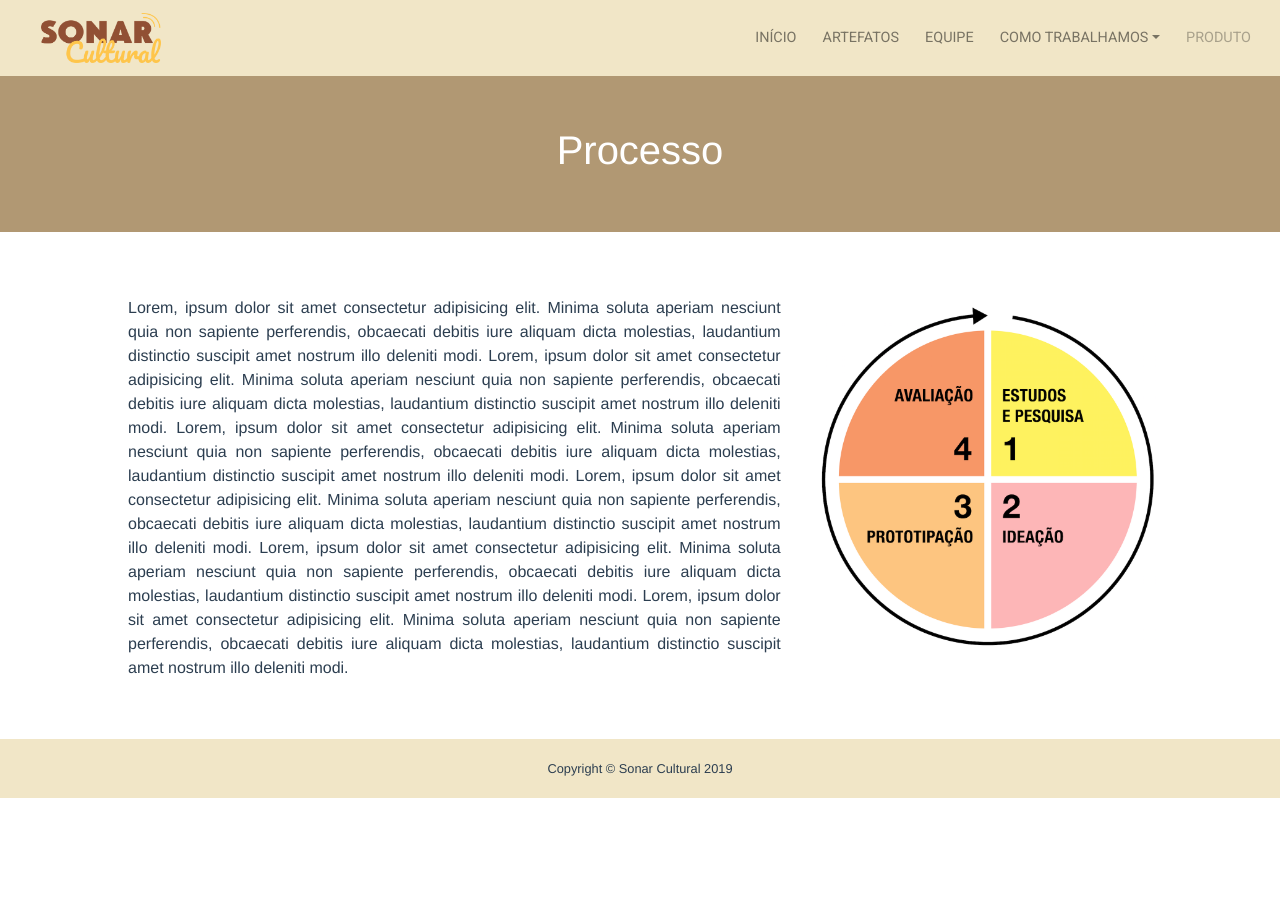
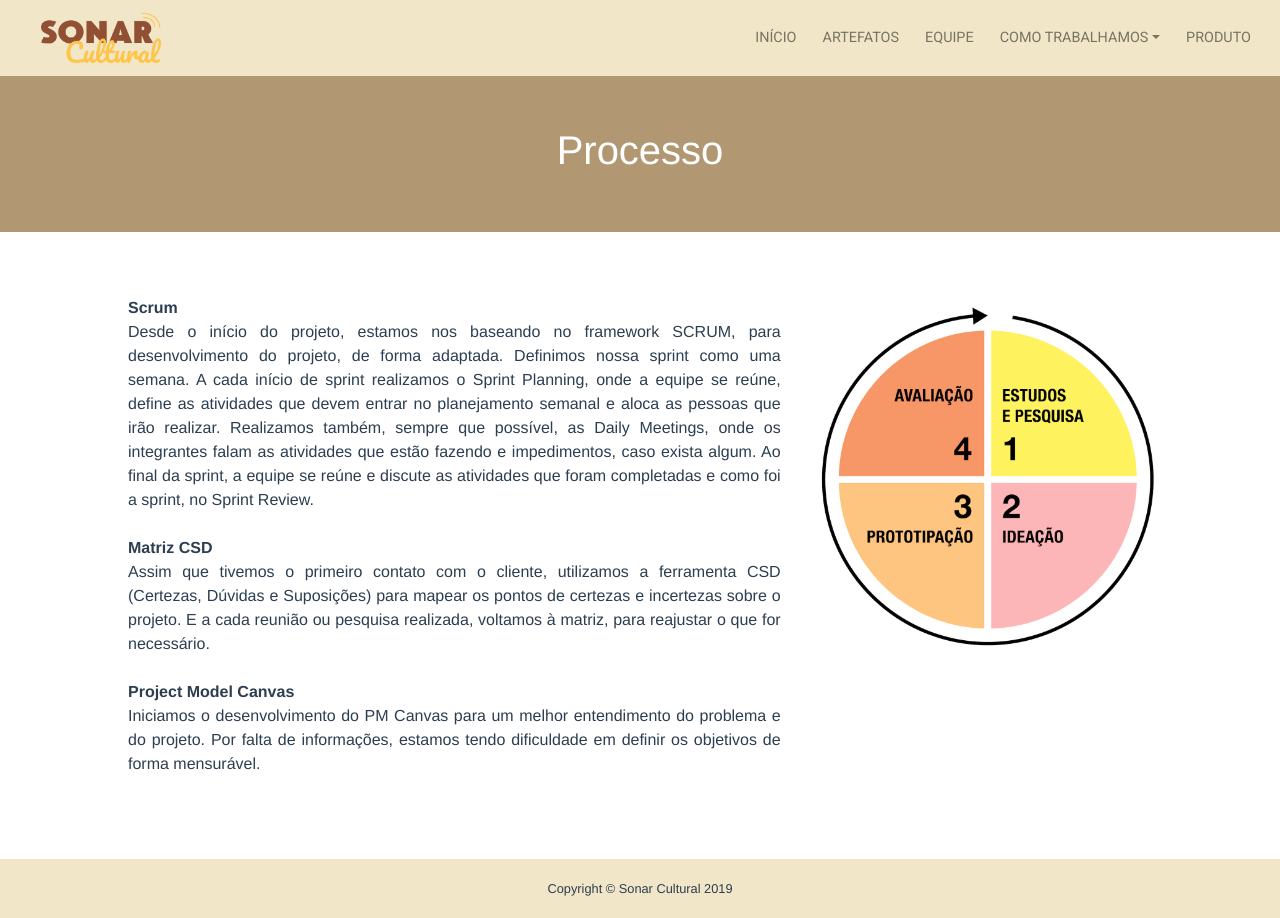
Before and after one commit to sonar-cultural/sonar-cultural.github.io, a Vue app: page /#/processo in a window 1280 px wide. Before the commit the page ends 800 px from the top, so only its background shows below. Built offline with nearby package versions, Linux system fonts and the light colour scheme.

Commit message:
Changes process and product

```diff
--- a/src/components/Nav.vue
+++ b/src/components/Nav.vue
@@ -16,9 +16,9 @@
           <b-nav-item-dropdown id="nav7_ddown" text="Como Trabalhamos" right>
             <b-dropdown-item href="#/processo">Processo</b-dropdown-item>
             <b-dropdown-item href="#/ferramentas">Ferramentas</b-dropdown-item>
-            <b-dropdown-item href="#/papeis" disabled>Papéis e Responsabilidades</b-dropdown-item>
+            <b-dropdown-item href="#/papeis">Papéis e Responsabilidades</b-dropdown-item>
           </b-nav-item-dropdown>
-          <b-nav-item href="#/produto" disabled>Produto</b-nav-item>
+          <b-nav-item href="#/produto">Produto</b-nav-item>
         </b-navbar-nav>
       </b-navbar-nav>
     </b-collapse>
--- a/src/views/Ferramentas.vue
+++ b/src/views/Ferramentas.vue
@@ -41,6 +41,19 @@
           </b-col>
         </b-row>
         <hr class="line"><br>
+        <b-row>
+          <b-col sm="2">
+            <img src="../assets/trello.png" alt="Trello Icon">
+          </b-col>
+          <b-col sm="10">
+            <h2>Trello</h2>
+            <p>Ferramenta de colaboração que organiza os projetos em quadros,
+            informando o que está sendo trabalhado, quem está trabalhando em quê,
+            e onde algo está em um processo.
+            </p>
+          </b-col>
+        </b-row>
+        <hr class="line"><br>
     </b-container>
   </Page>
 </template>
--- a/src/views/Processo.vue
+++ b/src/views/Processo.vue
@@ -4,30 +4,25 @@
       <b-row>
         <b-col sm="8">
           <p>
-            Lorem, ipsum dolor sit amet consectetur adipisicing elit.
-            Minima soluta aperiam nesciunt quia non sapiente perferendis,
-            obcaecati debitis iure aliquam dicta molestias, laudantium
-            distinctio suscipit amet nostrum illo deleniti modi.
-            Lorem, ipsum dolor sit amet consectetur adipisicing elit.
-            Minima soluta aperiam nesciunt quia non sapiente perferendis,
-            obcaecati debitis iure aliquam dicta molestias, laudantium
-            distinctio suscipit amet nostrum illo deleniti modi.
-            Lorem, ipsum dolor sit amet consectetur adipisicing elit.
-            Minima soluta aperiam nesciunt quia non sapiente perferendis,
-            obcaecati debitis iure aliquam dicta molestias, laudantium
-            distinctio suscipit amet nostrum illo deleniti modi.
-            Lorem, ipsum dolor sit amet consectetur adipisicing elit.
-            Minima soluta aperiam nesciunt quia non sapiente perferendis,
-            obcaecati debitis iure aliquam dicta molestias, laudantium
-            distinctio suscipit amet nostrum illo deleniti modi.
-            Lorem, ipsum dolor sit amet consectetur adipisicing elit.
-            Minima soluta aperiam nesciunt quia non sapiente perferendis,
-            obcaecati debitis iure aliquam dicta molestias, laudantium
-            distinctio suscipit amet nostrum illo deleniti modi.
-            Lorem, ipsum dolor sit amet consectetur adipisicing elit.
-            Minima soluta aperiam nesciunt quia non sapiente perferendis,
-            obcaecati debitis iure aliquam dicta molestias, laudantium
-            distinctio suscipit amet nostrum illo deleniti modi.
+            <b>Scrum</b><br>
+            Desde o início do projeto, estamos nos baseando no framework SCRUM,
+            para desenvolvimento do projeto, de forma adaptada. Definimos nossa
+            sprint como uma semana. A cada início de sprint realizamos o Sprint Planning,
+            onde a equipe se reúne, define as atividades que devem entrar no planejamento
+            semanal e aloca as pessoas que irão realizar. Realizamos também, sempre que possível,
+            as Daily Meetings, onde os integrantes falam as atividades que estão fazendo e
+            impedimentos, caso exista algum. Ao final da sprint, a equipe se reúne e discute
+            as atividades que foram completadas e como foi a sprint, no Sprint Review. <br><br>
+            <b>Matriz CSD</b><br>
+            Assim que tivemos o primeiro contato com o cliente, utilizamos a ferramenta CSD
+            (Certezas, Dúvidas e Suposições) para mapear os pontos de certezas e incertezas
+            sobre o projeto. E a cada reunião ou pesquisa realizada, voltamos à matriz, para
+            reajustar o que for necessário.<br><br>
+            <b>Project Model Canvas</b><br>
+            Iniciamos o desenvolvimento do PM Canvas para um melhor entendimento do problema
+            e do projeto. Por falta de informações, estamos tendo dificuldade em definir os
+            objetivos de forma mensurável.<br><br>
+
           </p>
         </b-col>
         <b-col sm="4">
--- a/src/views/Produto.vue
+++ b/src/views/Produto.vue
@@ -1,5 +1,15 @@
 <template>
   <Page title="Produto">
+    <p>
+    Nosso desafio consiste em aumentar o engajamento dos jovens no
+    MOBBAC através de estratégias de divulgação. Realizamos estudos
+    iniciais de artigos, notícias e revistas científicas que abordassem
+    temas como resgate cultural, museus interativos e pesquisas que comprovam,
+    o quanto artefatos tecnológicos afetam e impactam o usuário em diversas
+    profundidades. Baseado no escopo do nosso projeto, estamos estudando a
+    implementação de uma tecnologia que possa fornecer ao nosso público alvo
+    uma experiência imersiva com realidade virtual ou aumentada.
+    </p>
   </Page>
 </template>
 
```
Also changed, not shown: src/assets/trello.png (added).
